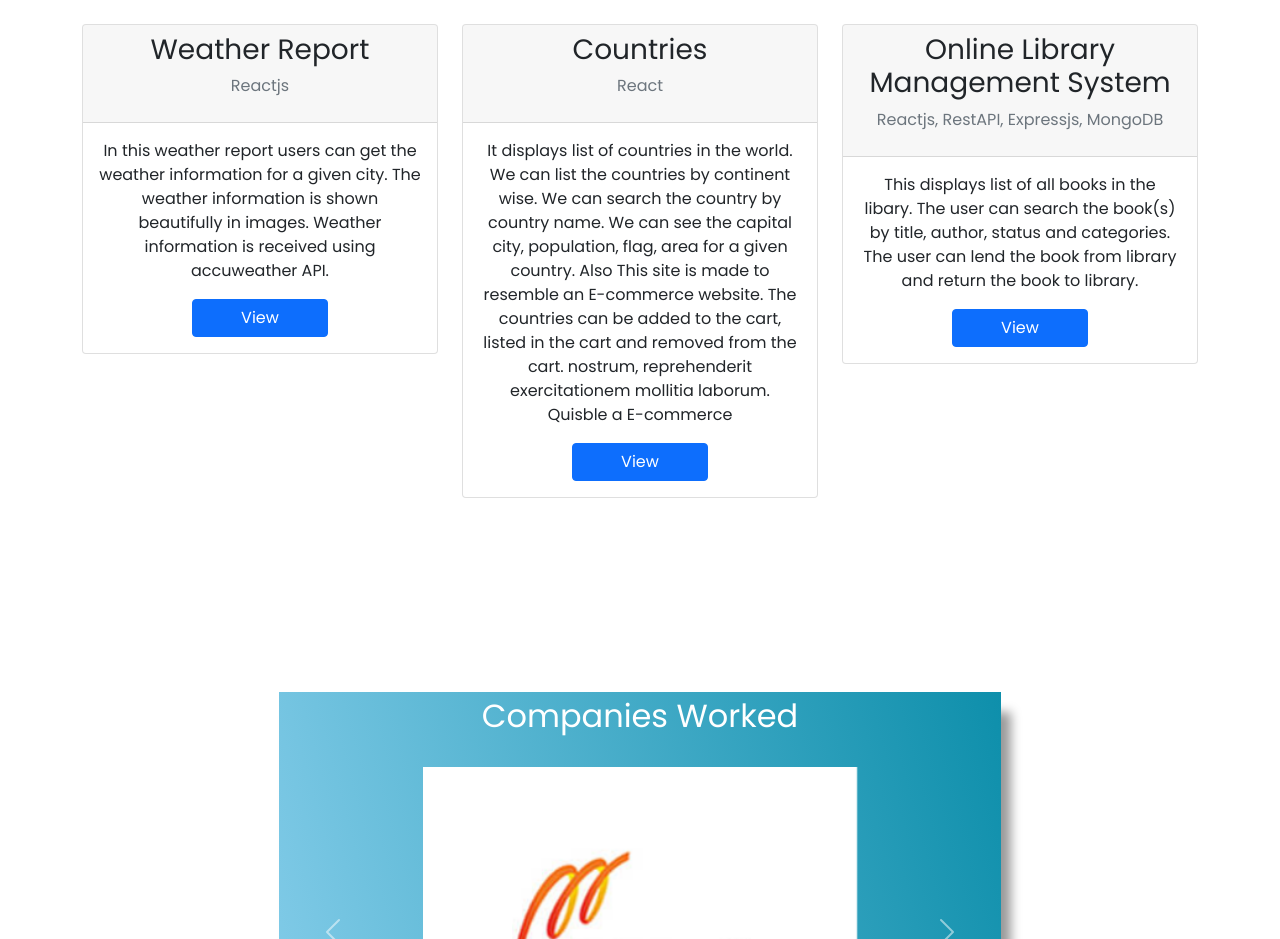
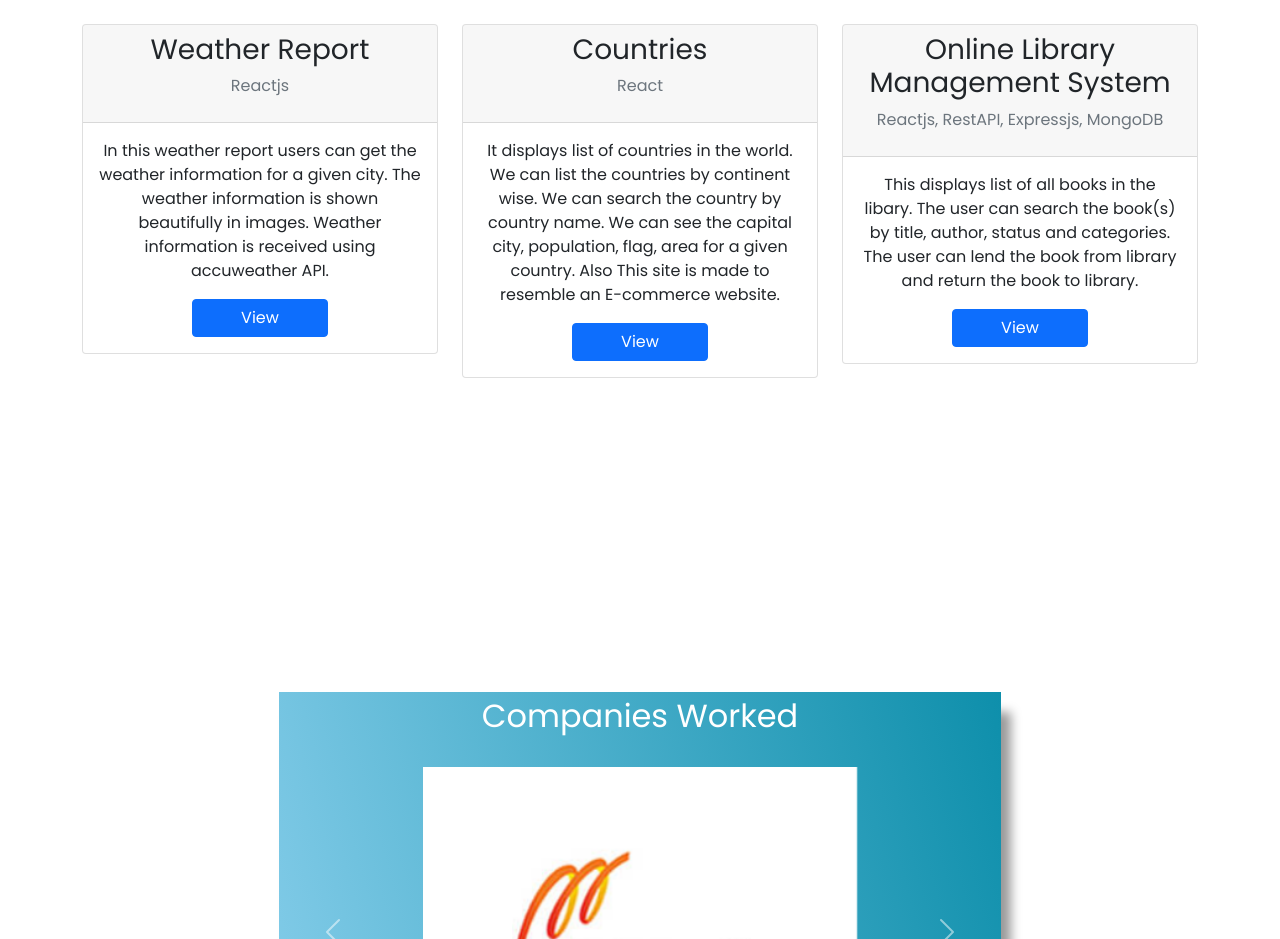
Before and after one commit to cpoonkodi/portfolio, a React (Create React App) app in the folder cp-portfolio/: page / in a window 1280 px wide. Shown: the part 2540-3479 px from the top of the page. Built offline with nearby package versions, Linux system fonts and the light colour scheme.

Commit message:
Update Projects.js

```diff
--- a/cp-portfolio/src/components/Projects/Projects.js
+++ b/cp-portfolio/src/components/Projects/Projects.js
@@ -35,7 +35,7 @@ function Projects() {
                 <div class="card-body">
                   <p>
                     It displays list of countries in the world. We can list the countries by continent wise. We can search the country by country name.
-    We can see the  capital city, population, flag, area for a given country. Also This site is made to resemble an E-commerce website. The countries can be added to the cart, listed in the cart and removed from the cart.                    nostrum, reprehenderit exercitationem mollitia laborum. Quisble a E-commerce
+    We can see the  capital city, population, flag, area for a given country. Also This site is made to resemble an E-commerce website.
                   </p>
                   <button class="btn btn-primary px-5">View</button>
                 </div>
```
